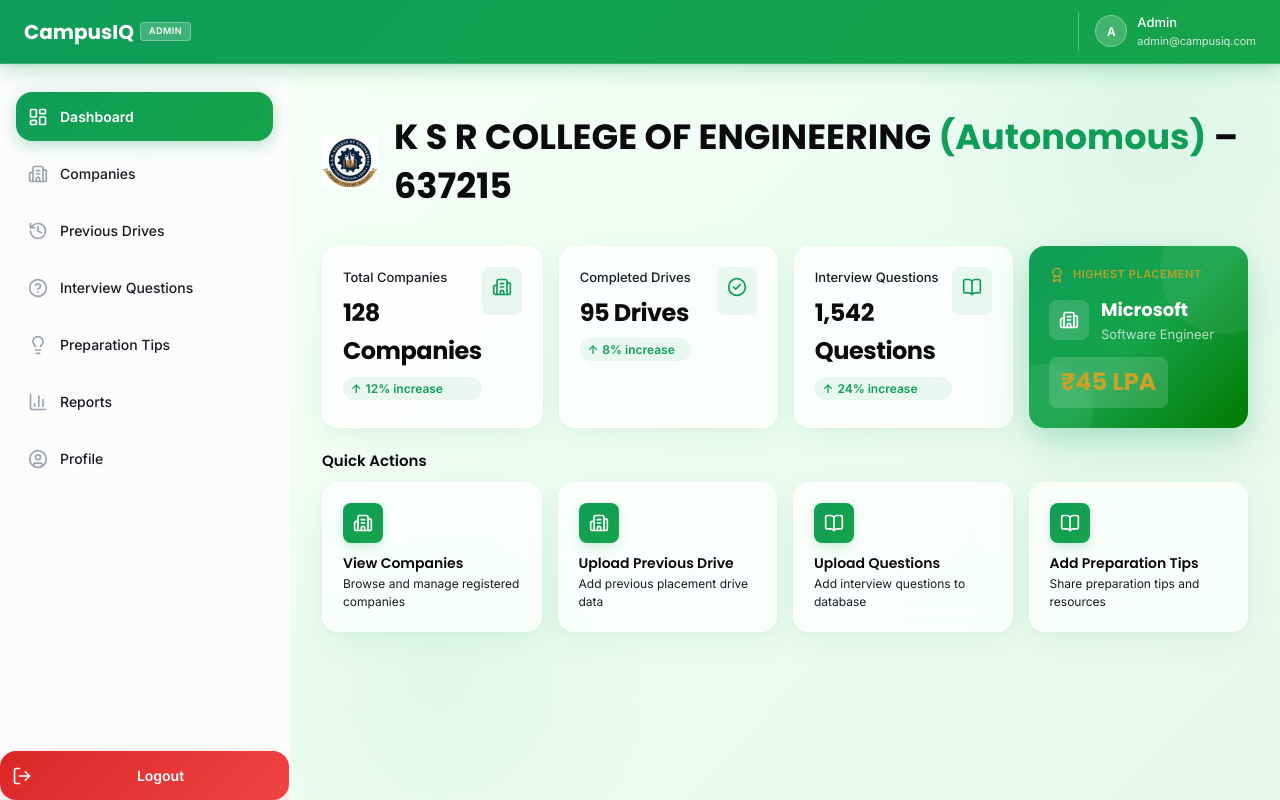
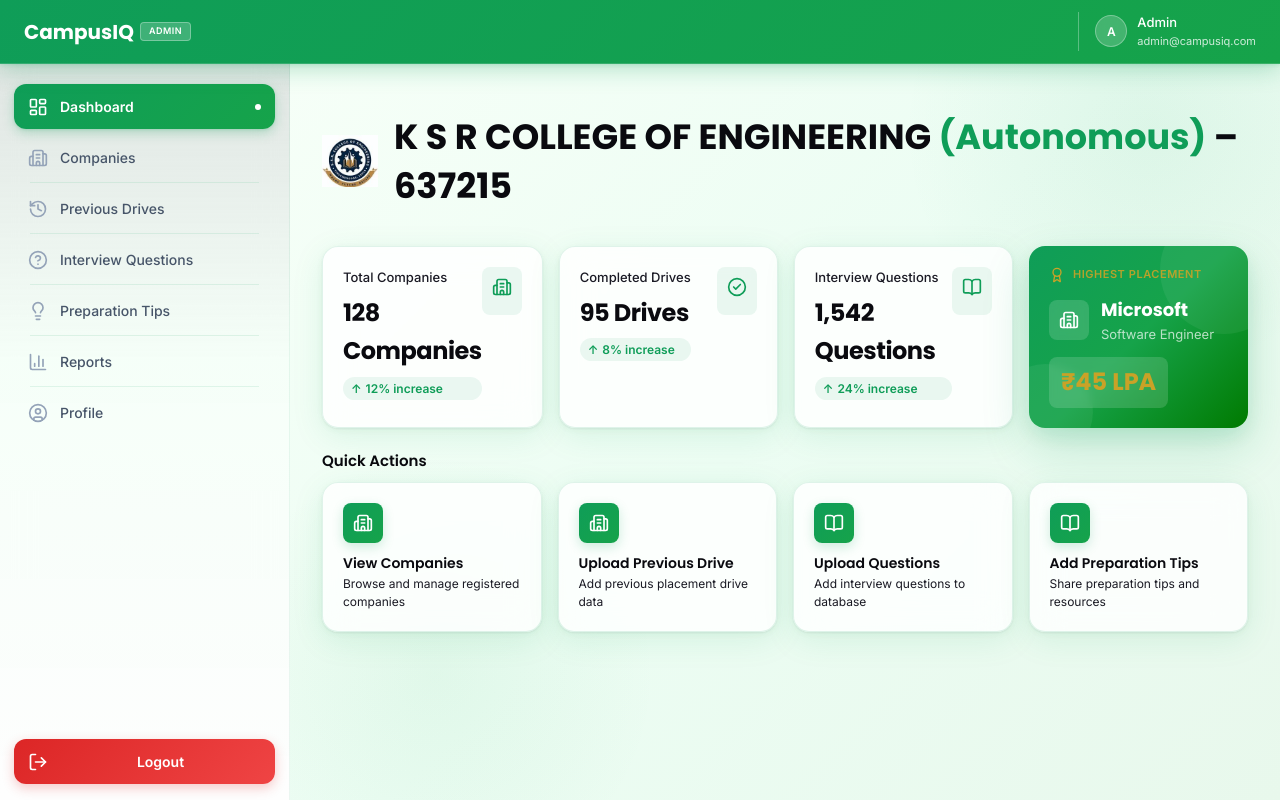
Before and after one commit to GowrinathSivakumar/CampusIQ, a React (Vite) app in the folder frontend/: page /admin/dashboard in a window 1280 px wide. Built offline with nearby package versions, Linux system fonts and the light colour scheme.

Commit message:
Adjust the Sidebar

```diff
--- a/frontend/src/components/AdminSidebar.css
+++ b/frontend/src/components/AdminSidebar.css
@@ -1,6 +1,6 @@
 .sidebar-desktop {
   position: fixed;
-  top: 0;
+  top: var(--navbar-height);
   left: 0;
   bottom: 0;
   z-index: 30;
@@ -8,70 +8,23 @@
   overflow: hidden;
 }
 
-.sidebar-desktop::before {
-  content: '';
-  position: absolute;
-  top: 50%;
-  left: 50%;
-  transform: translate(-50%, -50%);
-  width: 100%;
-  height: 100%;
-  background: radial-gradient(ellipse at center, rgba(15, 157, 88, 0.04) 0%, transparent 70%);
-  pointer-events: none;
-  z-index: -1;
-}
-
 .sidebar-inner {
   height: 100%;
   display: flex;
   flex-direction: column;
-  background: rgba(255, 255, 255, 0.85);
-  backdrop-filter: blur(12px);
-  -webkit-backdrop-filter: blur(12px);
-  border-right: 1px solid rgba(255, 255, 255, 0.8);
-  box-shadow: 2px 0 24px rgba(15, 157, 88, 0.04);
+  background: linear-gradient(180deg, rgba(15, 157, 88, 0.04) 0%, rgba(245, 255, 248, 0.97) 40%, rgba(255, 255, 255, 0.95) 100%);
+  backdrop-filter: blur(16px);
+  -webkit-backdrop-filter: blur(16px);
+  border-right: 1px solid rgba(15, 157, 88, 0.08);
+  box-shadow: 1px 0 0 rgba(15, 157, 88, 0.06);
 }
 
 .sidebar-header {
-  display: flex;
-  align-items: center;
-  height: var(--navbar-height);
-  padding: 0 16px;
-  border-bottom: 1px solid rgba(0, 0, 0, 0.04);
-  flex-shrink: 0;
+  display: none;
 }
 
-.sidebar-header-content {
-  display: flex;
-  align-items: center;
-  gap: 6px;
-}
-
-.sidebar-header-icon {
-  flex-shrink: 0;
-  color: var(--color-emerald-600);
-}
-
-.sidebar-header-brand {
-  font-family: var(--font-heading);
-  font-size: 18px;
-  font-weight: 700;
-  color: var(--color-dark);
-}
-
-.sidebar-header-badge {
-  margin-left: 4px;
-  padding: 1px 6px;
-  font-size: 10px;
-  font-weight: 600;
-  background: rgba(15, 157, 88, 0.08);
-  color: #0F9D58;
-  border-radius: 4px;
-}
-
-
 .sidebar-nav {
-  padding: 28px 16px 16px;
+  padding: 20px 14px 12px;
   overflow-y: auto;
   display: flex;
   flex-direction: column;
@@ -80,20 +33,34 @@
 }
 
 .sidebar-link {
+  position: relative;
   display: flex;
   align-items: center;
   gap: 12px;
-  padding: 14px 12px;
+  padding: 12px 14px;
   font-size: 14px;
   font-weight: 500;
-  color: var(--color-dark-secondary);
+  color: #475569;
   transition: all 0.2s ease;
   text-decoration: none;
   white-space: nowrap;
-  border-radius: 16px;
+  border-radius: 12px;
   line-height: 1.5;
-  border-bottom: none;
-  margin-bottom: 2px;
+}
+
+.sidebar-link:not(:last-child)::after {
+  content: '';
+  position: absolute;
+  bottom: -3px;
+  left: 16px;
+  right: 16px;
+  height: 1px;
+  background: rgba(15, 157, 88, 0.1);
+  pointer-events: none;
+}
+
+.sidebar-link:not(:last-child):hover::after {
+  background: rgba(15, 157, 88, 0.18);
 }
 
 .sidebar-link:hover {
@@ -102,17 +69,21 @@
 }
 
 .sidebar-link.active {
-  background: var(--glass-admin-active-bg);
+  background: linear-gradient(135deg, #0F9D58, #16A34A);
   color: var(--color-white);
-  box-shadow: var(--glass-admin-active-shadow);
+  box-shadow: 0 4px 12px rgba(15, 157, 88, 0.25), 0 1px 3px rgba(15, 157, 88, 0.15);
   font-weight: 600;
+}
+
+.sidebar-link.active::after {
+  display: none;
 }
 
 .sidebar-link-icon {
   flex-shrink: 0;
   width: 20px;
   height: 20px;
-  color: var(--color-gray-400);
+  color: #94a3b8;
   transition: color 0.2s;
 }
 
@@ -132,7 +103,7 @@
   width: 6px;
   height: 6px;
   border-radius: 50%;
-  background: #0F9D58;
+  background: var(--color-white);
   flex-shrink: 0;
 }
 
@@ -140,7 +111,7 @@
   display: flex;
   align-items: center;
   gap: 12px;
-  padding: 14px 12px;
+  padding: 12px 14px;
   font-size: 14px;
   font-weight: 600;
   color: var(--color-white);
@@ -148,16 +119,22 @@
   transition: all 0.2s ease;
   text-decoration: none;
   flex-shrink: 0;
-  border-radius: 16px;
-  margin-top: auto;
+  border-radius: 12px;
+  margin: 0 14px 16px;
   line-height: 1.5;
-  border-top: none;
-  box-shadow: 0 4px 12px rgba(220, 38, 38, 0.2);
+  border: none;
+  cursor: pointer;
+  box-shadow: 0 4px 12px rgba(220, 38, 38, 0.25);
 }
 
 .sidebar-logout:hover {
   background: linear-gradient(135deg, #B91C1C, #DC2626);
-  box-shadow: 0 6px 16px rgba(220, 38, 38, 0.3);
+  box-shadow: 0 6px 16px rgba(220, 38, 38, 0.35);
+  transform: translateY(-1px);
+}
+
+.sidebar-logout:active {
+  transform: translateY(0);
 }
 
 .sidebar-logout .sidebar-link-icon {
--- a/frontend/src/components/DashboardCard.css
+++ b/frontend/src/components/DashboardCard.css
@@ -3,16 +3,17 @@
   backdrop-filter: blur(var(--glass-admin-blur));
   -webkit-backdrop-filter: blur(var(--glass-admin-blur));
   border-radius: var(--radius-xl);
-  border: var(--glass-admin-border);
-  box-shadow: var(--glass-admin-shadow);
+  border: 1px solid rgba(15, 157, 88, 0.12);
+  box-shadow: var(--glass-admin-shadow), 0 1px 3px rgba(0, 0, 0, 0.04);
   padding: 20px;
-  transition: box-shadow 0.25s ease, transform 0.25s ease, background 0.25s ease;
+  transition: box-shadow 0.25s ease, transform 0.25s ease, background 0.25s ease, border-color 0.25s ease;
 }
 
 .dashboard-card:hover {
-  box-shadow: var(--glass-admin-shadow-hover);
-  transform: translateY(-3px);
-  background: rgba(255, 255, 255, 0.85);
+  box-shadow: var(--glass-admin-shadow-hover), 0 2px 6px rgba(0, 0, 0, 0.04);
+  transform: translateY(-4px);
+  background: rgba(255, 255, 255, 0.9);
+  border-color: rgba(15, 157, 88, 0.22);
 }
 
 .dashboard-card-inner {
--- a/frontend/src/components/QuickAccessCard.css
+++ b/frontend/src/components/QuickAccessCard.css
@@ -7,21 +7,22 @@
   backdrop-filter: blur(var(--glass-student-blur));
   -webkit-backdrop-filter: blur(var(--glass-student-blur));
   border-radius: var(--radius-xl);
-  border: var(--glass-student-border);
-  box-shadow: var(--glass-student-shadow);
+  border: 1px solid rgba(37, 99, 235, 0.12);
+  box-shadow: var(--glass-student-shadow), 0 1px 3px rgba(0, 0, 0, 0.04);
   padding: 28px 24px;
   text-align: left;
   width: 100%;
   min-height: 190px;
   cursor: pointer;
-  transition: box-shadow 0.25s ease, transform 0.25s ease, background 0.25s ease;
+  transition: box-shadow 0.25s ease, transform 0.25s ease, background 0.25s ease, border-color 0.25s ease;
   overflow: hidden;
 }
 
 .quick-access-card:hover {
-  box-shadow: var(--glass-student-shadow-hover);
-  transform: translateY(-4px);
-  background: rgba(255, 255, 255, 0.85);
+  box-shadow: var(--glass-student-shadow-hover), 0 2px 8px rgba(0, 0, 0, 0.05);
+  transform: translateY(-5px);
+  background: rgba(255, 255, 255, 0.92);
+  border-color: rgba(37, 99, 235, 0.22);
 }
 
 .quick-access-card-bg {
--- a/frontend/src/components/QuickActionCard.css
+++ b/frontend/src/components/QuickActionCard.css
@@ -4,19 +4,20 @@
   backdrop-filter: blur(var(--glass-admin-blur));
   -webkit-backdrop-filter: blur(var(--glass-admin-blur));
   border-radius: var(--radius-xl);
-  border: var(--glass-admin-border);
-  box-shadow: var(--glass-admin-shadow);
+  border: 1px solid rgba(15, 157, 88, 0.12);
+  box-shadow: var(--glass-admin-shadow), 0 1px 3px rgba(0, 0, 0, 0.04);
   padding: 20px;
   text-align: left;
   width: 100%;
   cursor: pointer;
-  transition: box-shadow 0.25s ease, transform 0.25s ease, background 0.25s ease;
+  transition: box-shadow 0.25s ease, transform 0.25s ease, background 0.25s ease, border-color 0.25s ease;
 }
 
 .quick-action-card:hover {
-  box-shadow: var(--glass-admin-shadow-hover);
-  transform: translateY(-4px);
-  background: rgba(255, 255, 255, 0.85);
+  box-shadow: var(--glass-admin-shadow-hover), 0 2px 8px rgba(0, 0, 0, 0.05);
+  transform: translateY(-5px);
+  background: rgba(255, 255, 255, 0.92);
+  border-color: rgba(15, 157, 88, 0.22);
 }
 
 .quick-action-gradient {
--- a/frontend/src/index.css
+++ b/frontend/src/index.css
@@ -126,11 +126,11 @@
   --color-bg-dark-gradient: linear-gradient(135deg, #0A0A0F 0%, #1A1A24 100%);
 
   /* ── Admin Glassmorphism (Emerald) ── */
-  --glass-admin-bg: rgba(255, 255, 255, 0.75);
-  --glass-admin-border: 1px solid rgba(255, 255, 255, 0.6);
+  --glass-admin-bg: rgba(255, 255, 255, 0.82);
+  --glass-admin-border: 1px solid rgba(255, 255, 255, 0.7);
   --glass-admin-blur: 16px;
-  --glass-admin-shadow: 0 8px 32px rgba(15, 157, 88, 0.08), 0 2px 8px rgba(15, 157, 88, 0.04);
-  --glass-admin-shadow-hover: 0 12px 40px rgba(15, 157, 88, 0.14), 0 4px 12px rgba(15, 157, 88, 0.06);
+  --glass-admin-shadow: 0 8px 32px rgba(15, 157, 88, 0.10), 0 2px 8px rgba(15, 157, 88, 0.06), 0 1px 3px rgba(0, 0, 0, 0.04);
+  --glass-admin-shadow-hover: 0 16px 48px rgba(15, 157, 88, 0.16), 0 6px 16px rgba(15, 157, 88, 0.08), 0 2px 6px rgba(0, 0, 0, 0.04);
   --glass-admin-gradient: linear-gradient(135deg, #F7FFF8, #ECFDF3, #E8F8EC);
   --glass-admin-nav: linear-gradient(135deg, #0F9D58, #16A34A);
   --glass-admin-nav-glow: 0 4px 24px rgba(15, 157, 88, 0.3), 0 1px 4px rgba(15, 157, 88, 0.15);
@@ -140,11 +140,11 @@
   --glass-admin-glow: 0 0 80px rgba(15, 157, 88, 0.06);
 
   /* ── Student Glassmorphism (Blue) ── */
-  --glass-student-bg: rgba(255, 255, 255, 0.75);
-  --glass-student-border: 1px solid rgba(255, 255, 255, 0.6);
+  --glass-student-bg: rgba(255, 255, 255, 0.82);
+  --glass-student-border: 1px solid rgba(255, 255, 255, 0.7);
   --glass-student-blur: 16px;
-  --glass-student-shadow: 0 8px 32px rgba(37, 99, 235, 0.08), 0 2px 8px rgba(37, 99, 235, 0.04);
-  --glass-student-shadow-hover: 0 12px 40px rgba(37, 99, 235, 0.14), 0 4px 12px rgba(37, 99, 235, 0.06);
+  --glass-student-shadow: 0 8px 32px rgba(37, 99, 235, 0.10), 0 2px 8px rgba(37, 99, 235, 0.06), 0 1px 3px rgba(0, 0, 0, 0.04);
+  --glass-student-shadow-hover: 0 16px 48px rgba(37, 99, 235, 0.16), 0 6px 16px rgba(37, 99, 235, 0.08), 0 2px 6px rgba(0, 0, 0, 0.04);
   --glass-student-gradient: linear-gradient(135deg, #F8FAFF, #EEF4FF, #E7F0FF);
   --glass-student-nav: linear-gradient(135deg, #2563EB, #3B82F6);
   --glass-student-nav-glow: 0 4px 24px rgba(37, 99, 235, 0.3), 0 1px 4px rgba(37, 99, 235, 0.15);
--- a/frontend/src/pages/Login.css
+++ b/frontend/src/pages/Login.css
@@ -531,7 +531,7 @@
   border-radius: 20px;
   background: rgba(255, 255, 255, 0.9);
   backdrop-filter: blur(20px);
-  border: 1px solid rgba(255, 255, 255, 0.5);
+  border: 1px solid rgba(200, 200, 200, 0.6);
   box-shadow: 0 8px 32px rgba(0, 0, 0, 0.1), 0 2px 8px rgba(0, 0, 0, 0.05);
 }
 
```
Also changed, not shown: frontend/src/components/StudentSidebar.css (+47 -90 lines).
